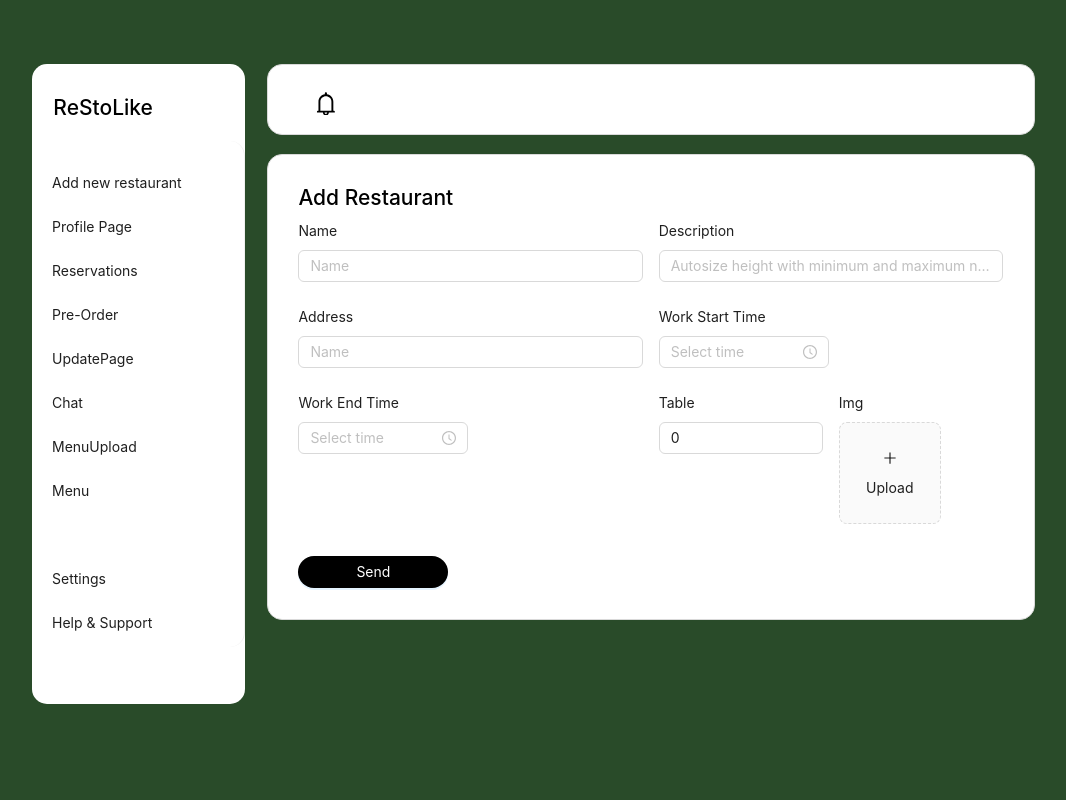
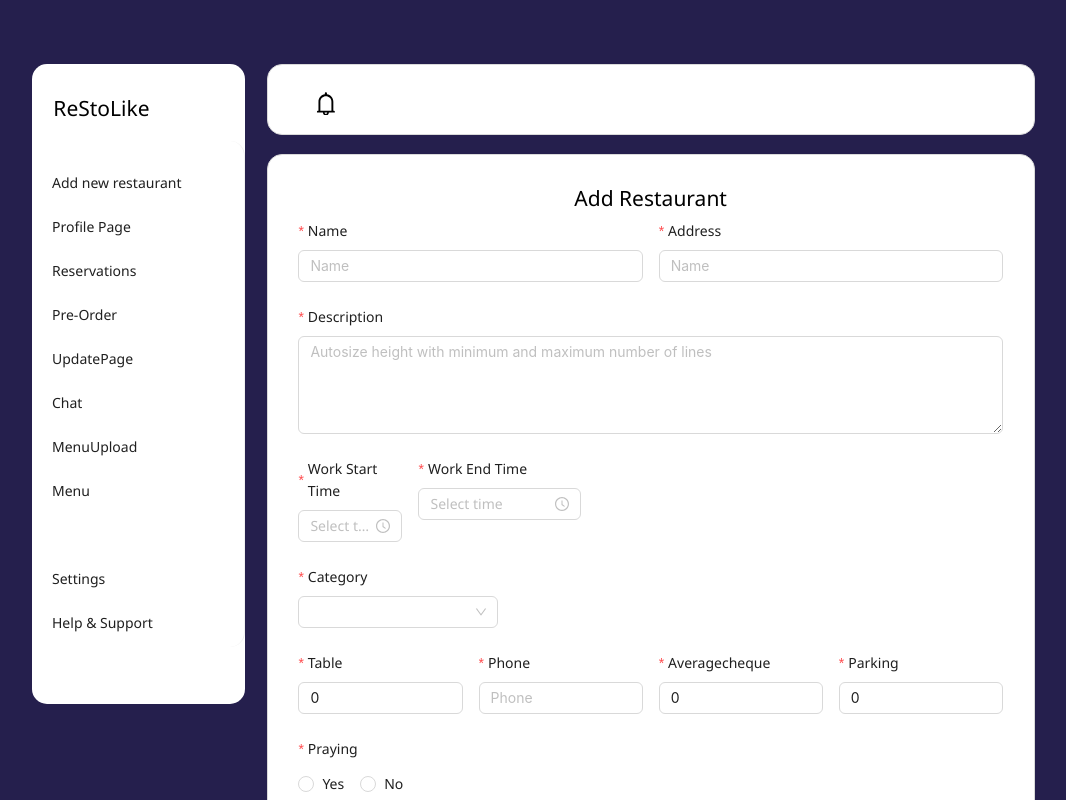
Before and after one commit to sofocado/frontend, a Vue app: page /dashboard in a window 1280 px wide. Shown: the whole page, without its empty margins (96-1162 px from the left). Built offline with nearby package versions, Linux system fonts and the light colour scheme.

Commit message:
Last with category and banner

```diff
--- a/public/index.html
+++ b/public/index.html
@@ -15,3 +15,9 @@
     <!-- built files will be auto injected -->
   </body>
 </html>
+
+<style>
+  *{
+    font-family: 'Segoe UI', Tahoma, Geneva, Verdana, sans-serif;
+  }
+</style>
--- a/src/router/index.js
+++ b/src/router/index.js
@@ -57,14 +57,15 @@ const routes = [
         name: "Pre-Order",
         component: () => import("../views/PreOrderView.vue"),
       },
+      {
+        path: "/profile/update",
+        name: "ProfileUpdate",
+        component: () => import("../views/ProfileUpdate.vue"),
+      },
+
     ],
   },
 
-  {
-    path: "/admin/profile/update/:rid",
-    name: "ProfileUpdate",
-    component: () => import("../views/ProfileUpdate.vue"),
-  },
 
   {
     path: "/admin/list",
--- a/src/views/AdminView.vue
+++ b/src/views/AdminView.vue
@@ -13,7 +13,8 @@
               </router-link></a-button
             >
           </div>
-          <router-view class="content"></router-view>
+
+          <router-view class="content" style=""></router-view>
         </a-col>
       </a-row>
     </div>
@@ -50,7 +51,7 @@ export default defineComponent({
 
 <style scoped>
 .admin {
-  background-color: rgb(41, 75, 41);
+  background-color: rgb(37, 31, 77);
   min-height: 100vh;
   overflow-y: scroll;
 }
@@ -63,7 +64,7 @@ export default defineComponent({
   background-color: white;
   border-radius: 15px;
   height: 80vh;
-}
+  }
 .Box {
   margin-left: auto;
   margin-right: auto;
--- a/src/views/DashboardView.vue
+++ b/src/views/DashboardView.vue
@@ -3,55 +3,175 @@
     <h2>Add Restaurant</h2>
     <a-form layout="vertical" :model="info">
       <a-row wrap :gutter="[16, 0]">
-        <a-col :xs="24" :sm="10" :lg="12">
-          <a-form-item label="Name">
-            <a-input v-model:value="info.name" placeholder="Name" />
-          </a-form-item>
-        </a-col>
-        <a-col :xs="24" :sm="10" :lg="12">
-          <a-form-item label="Description">
+        <a-col :xs="24" :sm="16" :lg="12">
+          <a-form-item
+            label="Name"
+            :rules="[
+              {
+                required: true,
+                message: 'Please input the name of the restaurant!',
+              },
+            ]"
+          >
             <a-input
-              v-model:value="info.description"
-              placeholder="Autosize height with minimum and maximum number of lines"
-              :auto-size="{ minRows: 2, maxRows: 5 }"
+              v-model:value="info.name"
+              placeholder="Name"
+              :rules="[{ required: true }]"
             />
           </a-form-item>
         </a-col>
         <a-col :xs="24" :sm="10" :lg="12">
-          <a-form-item label="Address">
-            <a-input v-model:value="info.address" placeholder="Name" />
+          <a-form-item
+            label="Address"
+            :rules="[
+              { required: true, message: 'Please input your phone number!' },
+            ]"
+          >
+            <a-input
+              v-model:value="info.address"
+              placeholder="Name"
+              :rules="[{ required: true }]"
+            />
           </a-form-item>
         </a-col>
-        <a-col :xs="24" :sm="10" :lg="12">
-          <a-form-item label="Work Start Time">
+        <a-col :xs="24" :sm="16" :lg="24">
+          <a-form-item
+            label="Description"
+            :rules="[
+              { required: true, message: 'Please input your phone number!' },
+            ]"
+          >
+            <a-textarea
+              v-model:value="info.description"
+              placeholder="Autosize height with minimum and maximum number of lines"
+              :rules="[{ required: true }]"
+              :rows="4"
+            />
+          </a-form-item>
+        </a-col>
+        <a-col :xs="24" :sm="10" :lg="4">
+          <a-form-item
+            label="Work Start Time"
+            :rules="[
+              { required: true, message: 'Please input your phone number!' },
+            ]"
+          >
             <a-time-picker
               :value="
                 info.workstarttime ? $dayjs(info.workstarttime * 1000) : null
               "
+              :rules="[{ required: true }]"
               format="HH:mm"
               @change="(e) => (info.workstarttime = $toTimeStamp(e))"
             />
           </a-form-item>
         </a-col>
         <a-col :xs="24" :sm="10" :lg="12">
-          <a-form-item label="Work End Time">
+          <a-form-item
+            label="Work End Time"
+            :rules="[
+              { required: true, message: 'Please input your phone number!' },
+            ]"
+          >
             <a-time-picker
               :value="info.workendtime ? $dayjs(info.workendtime * 1000) : null"
               format="HH:mm"
+              :rules="[{ required: true }]"
               @change="(e) => (info.workendtime = $toTimeStamp(e))"
             />
           </a-form-item>
         </a-col>
+        <a-col :xs="24" :sm="20" :lg="20">
+          <a-form-item
+            label="Category"
+            :rules="[
+              { required: true, message: 'Please input your phone number!' },
+            ]"
+          >
+            <a-select
+              v-model:value="info.category"
+
+              show-search
+              placeholder="Select a person"
+              style="width: 200px"
+              :options="CategoryOptions"
+              :filter-option="filterOption"
+              @change="handleChange"
+            ></a-select>
+          </a-form-item>
+        </a-col>
         <a-col :xs="24" :sm="16" :lg="6">
-          <a-form-item label="Table">
+          <a-form-item
+            label="Table"
+            :rules="[
+              { required: true, message: 'Please input your phone number!' },
+            ]"
+          >
             <a-input
               type="number"
               v-model:value="info.countTable"
               placeholder="Count Table"
+              :rules="[{ required: true }]"
             />
           </a-form-item>
         </a-col>
 
+        <a-col :xs="24" :sm="16" :lg="6">
+          <a-form-item
+            label="Phone"
+            :rules="[
+              { required: true, message: 'Please input your phone number!' },
+            ]"
+          >
+            <a-input
+              type="phoneNumber"
+              v-model:value="info.phone"
+              placeholder="Phone"
+              :rules="[{ required: true }]"
+            />
+          </a-form-item>
+        </a-col>
+        <a-col :xs="24" :sm="16" :lg="6">
+          <a-form-item
+            label="Averagecheque"
+            :rules="[
+              { required: true, message: 'Please input your averageCheque!' },
+            ]"
+          >
+            <a-input
+              type="avgCheque"
+              v-model:value="info.avgCheque"
+              placeholder="Average cheque"
+              :rules="[{ required: true }]"
+            />
+          </a-form-item>
+        </a-col>
+        <a-col :xs="24" :sm="16" :lg="6">
+          <a-form-item
+            label="Parking"
+            :rules="[{ required: true, message: 'Please input your parking!' }]"
+          >
+            <a-input
+              type="parking"
+              v-model:value="info.parking"
+              placeholder="Parking"
+              :rules="[{ required: true }]"
+            />
+          </a-form-item>
+        </a-col>
+        <a-col :xs="24" :sm="20" :lg="20">
+          <a-form-item
+            label="Praying"
+            :rules="[
+              { required: true, message: 'Please input your parking number!' },
+            ]"
+          >
+            <a-radio-group v-model:value="info.prayingRoom" name="radioGroup">
+              <a-radio value="1">Yes</a-radio>
+              <a-radio value="0">No</a-radio>
+            </a-radio-group>
+          </a-form-item>
+        </a-col>
         <a-col :xs="24" :sm="16" :lg="6">
           <a-form-item label="Img">
             <a-upload
@@ -88,7 +208,11 @@
 
 <script>
 import { RestaurantApi } from "@/api/restaurant";
+import { AuthorizationApi } from "@/api/auth";
 import { PlusOutlined } from "@ant-design/icons-vue";
+import { useAppStore } from "@/store/index.js";
+
+const plainOptions = ["Kazakh", "American", "Fast food"];
 
 function getBase64(file) {
   return new Promise((resolve, reject) => {
@@ -98,28 +222,59 @@ function getBase64(file) {
     reader.onerror = (error) => reject(error);
   });
 }
+const handleChange = (value) => {
+  console.log(`selected ${value}`);
+};
+const filterOption = (input, option) => {
+  return option.value.toLowerCase().indexOf(input.toLowerCase()) >= 0;
+};
+const CategoryOptions = [
+  {
+    label: "Kazakh",
+    value: "Kazakh",
+  },
+  {
+    label: "American",
+    value: "American",
+  },
+  {
+    label: "Fast Food",
+    value: "Fast Food",
+  },
+];
 
 export default {
   components: {
     PlusOutlined,
   },
+
   data() {
     return {
+      plainOptions,
+      CategoryOptions,
       previewVisible: false,
       previewImage: "",
       previewTitle: "",
       fileList: [],
+      handleChange,
+      filterOption,
       info: {
         name: "",
         description: "",
         address: "",
         workstarttime: 0,
         workendtime: 0,
+        category: "",
         countTable: 0,
         path: "",
+        phone: "",
+        avgCheque: 0,
+        parking: 0,
+        prayingRoom: 0,
       },
     };
   },
+
   methods: {
     restaurantAdd() {
       if (this.fileList.length > 0) {
@@ -129,11 +284,28 @@ export default {
       }
       RestaurantApi("add", this.info)
         .then((res) => {
-          if (res.message == "Restaurant added successfully") {
-            console.log("ok");
+          if (res.result_code === 0) {
+            const rid = res.data.rid;
+            const store = useAppStore();
+            const uid = store.userInfo.user.uid;
+            AuthorizationApi("update", {
+              rid: rid,
+              uid: uid,
+            })
+              .then((res) => {
+                if (res.result_code === 0) {
+                  console.log("Ok");
+                  console.log("Updated")
+                } else {
+                  console.log(res.message);
+                }
+              })
+              .catch((error) => {
+                console.log(error);
+              });
             this.$router.push({
               name: "Profile",
-              params: { id: res.data._id },
+              query: { rid: res.data.rid },
             });
           } else {
             console.log("Error");
@@ -161,14 +333,18 @@ export default {
 </script>
 
 <style scoped>
+h2 {
+  width: 100%;
+  text-align: center;
+}
 .button {
   width: 150px;
-  background-color: black;
+  background-color: rgb(123, 102, 255);
   border-radius: 20px;
 }
 .button:hover {
-  background-color: rgb(210, 210, 210);
-  color: black;
+  background-color: rgb(37, 31, 77);
+  color: white;
   border: 1px solid black;
 }
 </style>
--- a/src/views/LoginView.vue
+++ b/src/views/LoginView.vue
@@ -2,28 +2,22 @@
   <div class="all">
     <div class="login">
       <a-row>
-        <a-col :span="11" class="col">
-          <h1>"Logo"</h1>
-          <h1>ReStoLike</h1>
-          <h2>Welcome to ReStoLike!!!</h2>
-          <h3>Please Log in to your account</h3>
-        </a-col>
-        <a-col :span="2" class="col2"> </a-col>
-        <a-col :span="11" class="col">
+        <a-col :span="13" class="col1">
           <a-form layout="vertical" :model="info" class="form2">
             <a-form-item>
               <h1>Log In</h1>
+              <h3>Please Log in to your account</h3>
             </a-form-item>
             <a-form-item
-              label="Restaurant name"
-              name="username"
+              label="Phone Number"
+              name="phoneNumber"
               :rules="[
-                { required: true, message: 'Please input your username!' },
+                { required: true, message: 'Please input your phone number!' },
               ]"
             >
               <a-input
                 v-model:value="info.phoneNumber"
-                placeholder="Username"
+                placeholder="Phone number"
                 :rules="[{ required: true }]"
               />
             </a-form-item>
@@ -52,6 +46,11 @@
             </a-form-item>
           </a-form>
         </a-col>
+        <a-col :span="11" class="col">
+          <img class="log_im" src="../images/login_img.jpg" alt="" />
+          <h1 style="margin-top: 5vh">ReStoLike</h1>
+          <h2>Welcome to ReStoLike!!!</h2>
+        </a-col>
       </a-row>
     </div>
   </div>
@@ -72,7 +71,7 @@ export default {
     onLogin() {
       AuthorizationApi("login", this.info)
         .then((res) => {
-          if (res.result_code === 0) {
+          if (res.result_code === 0 && res) {
             console.log("Ok");
             localStorage.setItem("userInfo", JSON.stringify(res.data));
             this.$router.push({
@@ -86,19 +85,19 @@ export default {
           console.log(error);
         });
     },
-    onRegister() {
-      AuthorizationApi("register", this.info)
-        .then((res) => {
-          if (res.result_code === 0) {
-            console.log("Ok");
-            localStorage.setItem("userInfo", JSON.stringify(res.data));
-            this.$router.push({ name: "Dashboard" });
-          }
-        })
-        .catch((error) => {
-          console.log(error);
-        });
-    },
+    // onRegister() {
+    //   AuthorizationApi("register", this.info)
+    //     .then((res) => {
+    //       if (res.result_code === 0) {
+    //         console.log("Ok");
+    //         localStorage.setItem("userInfo", JSON.stringify(res.data));
+    //         this.$router.push({ name: "Dashboard" });
+    //       }
+    //     })
+    //     .catch((error) => {
+    //       console.log(error);
+    //     });
+    // },
   },
 };
 </script>
@@ -107,39 +106,52 @@ export default {
 .all {
   color: black;
   height: 100vh;
-  background-color: rgb(41, 75, 41);
-  font-family: "Gill Sans", "Gill Sans MT", Calibri, "Trebuchet MS", sans-serif;
+  background-color: rgb(37, 31, 77);
 }
 .login {
   height: 100%;
   margin-left: auto;
   margin-right: auto;
-  width: 800px;
-  padding-top: 10%;
+  width: 60vw;
+  padding-top: 5%;
   justify-content: center;
 }
 .col {
+  background-color: rgb(123, 102, 255);
+  text-align: center;
+  height: 80vh;
+  color: white;
+  padding-top: 17%;
+  border-radius: 20px;
+  box-shadow: 10px 12px 15px black;
+
+}
+.col1 {
   background-color: white;
   text-align: center;
-  height: 60vh;
-  padding-top: 10%;
-  border: 1px solid rgb(163, 163, 163);
-  border-radius: 20px;
-  box-shadow: 2px 2px rgb(163, 163, 163);
-  font-family: "Gill Sans", "Gill Sans MT", Calibri, "Trebuchet MS", sans-serif;
+  height: 80vh;
+  padding-top: 15%;
+  margin-right: -20px;
+  border-radius: 20px 0px 0px 20px;
+  box-shadow: 0px 12px 15px black;
 }
 .form2 {
-  width: 300px;
+  width: 20vw;
   margin: auto;
 }
 .button {
   width: 150px;
-  background-color: black;
+  background-color: rgb(123, 102, 255);
   border-radius: 20px;
 }
 .button:hover {
-  background-color: rgb(210, 210, 210);
-  color: black;
+  background-color: rgb(37, 31, 77);
+  color: white;
   border: 1px solid black;
 }
+.log_im {
+  width: 20vw;
+  height: 20vh;
+  border-radius: 20px;
+}
 </style>
--- a/src/views/MenuUploadView.vue
+++ b/src/views/MenuUploadView.vue
@@ -58,6 +58,7 @@ export default {
   },
   methods: {
     onAdd() {
+      console.log(this.info)
       MenuApi("add", this.info, "POST")
         .then((res) => {
           if (res.message === "Menu added successfully") {
--- a/src/views/ProfileView.vue
+++ b/src/views/ProfileView.vue
@@ -4,11 +4,14 @@
       <span>{{ userInfo.name }}</span>
       <span>{{ userInfo.description }}</span>
       <span>{{ userInfo.address }}</span>
+      <span>{{ userInfo.workstarttime }}</span>
+      <span>{{ userInfo.workendtime }}</span>
+      <span>{{ userInfo.category }}</span>
       <span>{{ userInfo.countTable }}</span>
-      <img :src="'http://172.20.10.3:1001/' + userInfo.path" alt="" />
+       <img :src="'http://localhost:1001/' + userInfo.path" alt="" />
     </div>
 
-    <a-button type="primary" @click="editProfile()">Edit</a-button>
+    <a-button class="button" @click="editProfile()">Edit</a-button>
   </div>
 </template>
 
@@ -18,7 +21,6 @@ import { RestaurantApi } from "@/api/restaurant";
 export default {
   data() {
     return {
-      dataList: [],
       userInfo: [],
     };
   },
@@ -27,10 +29,9 @@ export default {
   },
   methods: {
     loadData() {
-      // const rid = this.$route.params.rid;
-      RestaurantApi("get", {
-        rid: "f4915f3c-042a-48b0-bf55-5854bfae2ff6",
-      }).then((res) => {
+      const rid = this.$route.query.rid;
+      console.log(rid);
+      RestaurantApi("get", { rid }).then((res) => {
         if (res.result_code === 0) {
           this.userInfo = JSON.parse(JSON.stringify(res.data));
         } else {
@@ -41,8 +42,8 @@ export default {
     editProfile() {
       this.$router.push({
         name: "ProfileUpdate",
-        params: {
-          rid: this.userInfo.rid,
+        query: {
+          rid: this.$route.query.rid
         },
       });
     },
@@ -51,7 +52,16 @@ export default {
 </script>
 
 <style lang="scss">
-
+.button {
+  width: 150px;
+  background-color: rgb(123, 102, 255);
+  border-radius: 20px;
+}
+.button:hover {
+  background-color: rgb(37, 31, 77);
+  color: white;
+  border: 1px solid black;
+}
 
 
 </style>
```
Also changed, not shown: src/images/login_img.jpg (added).
